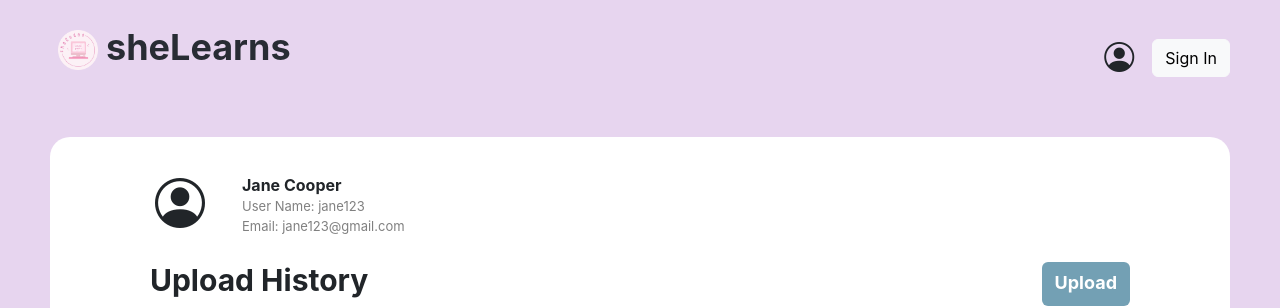
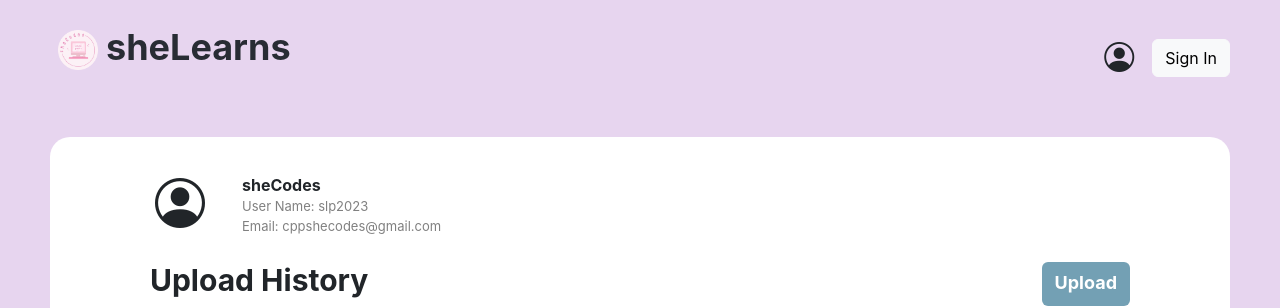
Before and after one commit to SLP-Full-Stack-Team/Full_Stack_Web, a React (Create React App) app in the folder she_learns/: page /user in a window 1280 px wide. Shown: the top 308 px of the page. Built offline with nearby package versions, Linux system fonts and the light colour scheme.

Commit message:
update user

```diff
--- a/she_learns/src/components/ListUploads.js
+++ b/she_learns/src/components/ListUploads.js
@@ -46,7 +46,7 @@ const ListUploads = () => {
                             <div className="user-info">
                                 <i className="bi bi-person-circle" id = "user-icon"></i>
                                 <ul className = "user-entry">
-                                    <li id="name">Jane Cooper</li>
+                                    <li id="name">sheCodes</li>
                                     <li>Posted {new Intl.DateTimeFormat('en-US', { month: '2-digit', day: '2-digit', year: 'numeric' }).format(new Date(upload.upload_time))}</li>
                                 </ul>
                             </div>
--- a/she_learns/src/pages/User/User.js
+++ b/she_learns/src/pages/User/User.js
@@ -7,9 +7,9 @@ function User() {
       <div className = "User-info">
         <i className="bi bi-person-circle" id = "user-icon"></i>
         <ul className = "User-bio">
-          <li className = "User-name" >Jane Cooper</li>
-          <li className = "User-detail">User Name: jane123</li>
-          <li className = "User-detail">Email: jane123@gmail.com</li>
+          <li className = "User-name" >sheCodes</li>
+          <li className = "User-detail">User Name: slp2023</li>
+          <li className = "User-detail">Email: cppshecodes@gmail.com</li>
         </ul>
       </div>
       <div className = "User-upload-area">
```
